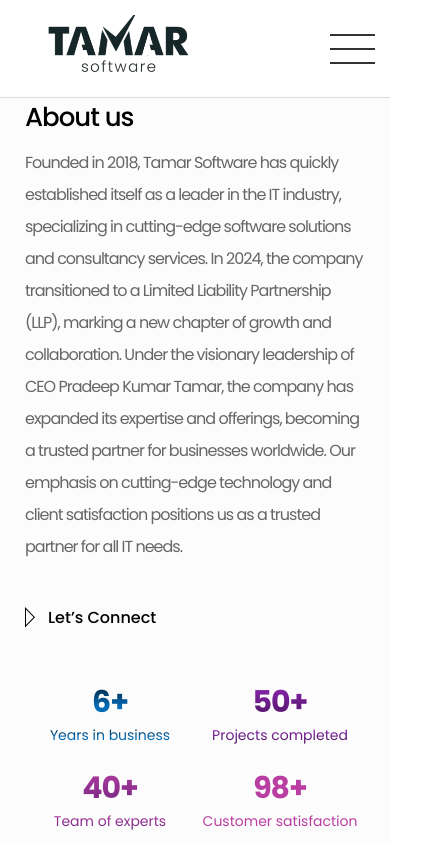
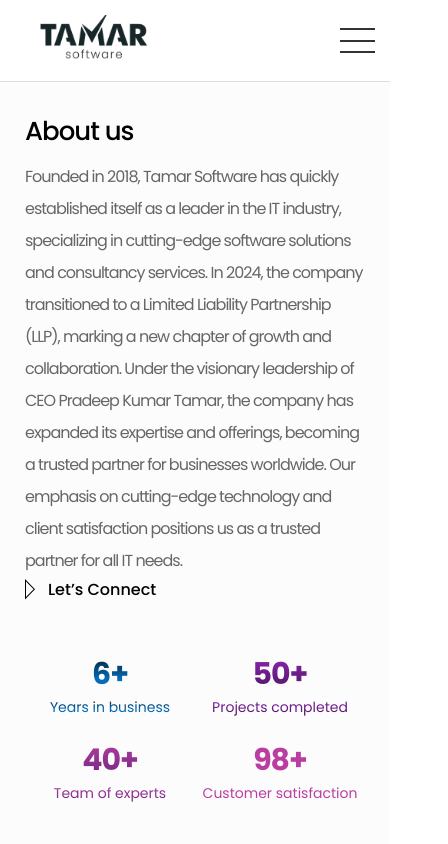
Before and after one commit to PramodFrontendDev/Tamarsoftware, a plain HTML site: page about.html in a window 390 px wide. Shown: the top 844 px of the page, 448 px wide, since content can reach past the window. Drawn offline with nearby package versions, Linux system fonts and the light colour scheme.

Commit message:
Update style.css

```diff
--- a/css/style.css
+++ b/css/style.css
@@ -1752,6 +1752,10 @@
         gap: 0px;
         border: solid 1px rgba(0, 0, 0, 0.05);
         padding: 20px;
+        flex-direction: column;
+    }
+    .leadership-details {
+        width: 100%;
     }
     .leadership {
         gap: 30px;
@@ -1815,7 +1819,14 @@
         width: 100%;
     }
     .banner {
-        padding: 0 0 50px;
+        padding: 30px 0 50px;
+    }
+    .hamburger {
+        width: 35px;
+        height: 25px;
+    }
+    .logo img {
+        max-width: 160px;
     }
     .technologies-section {
         padding: 50px 0;
@@ -1878,6 +1889,7 @@
     }
     .banner-text h4 {
         font-size: 17px;
+        margin-bottom: 0;
     }
     .story-left {
         width: 100%;
```
